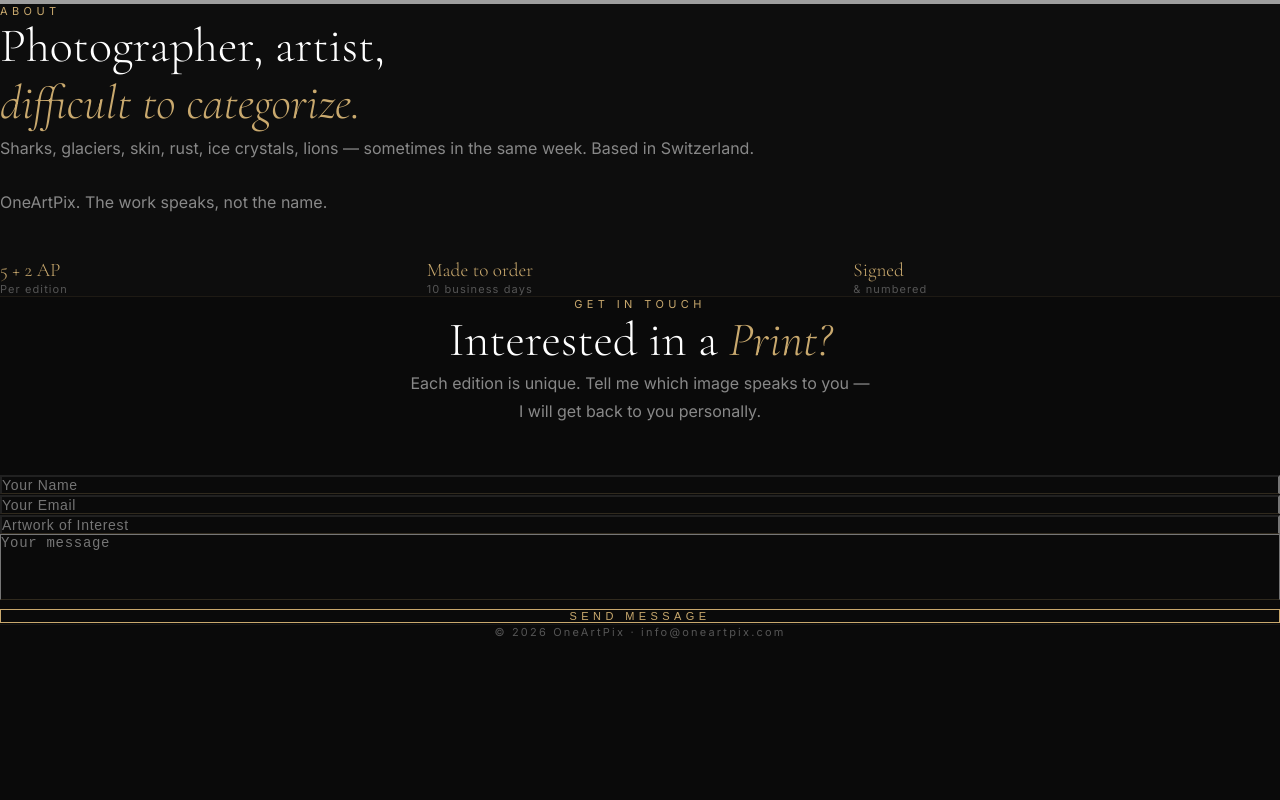
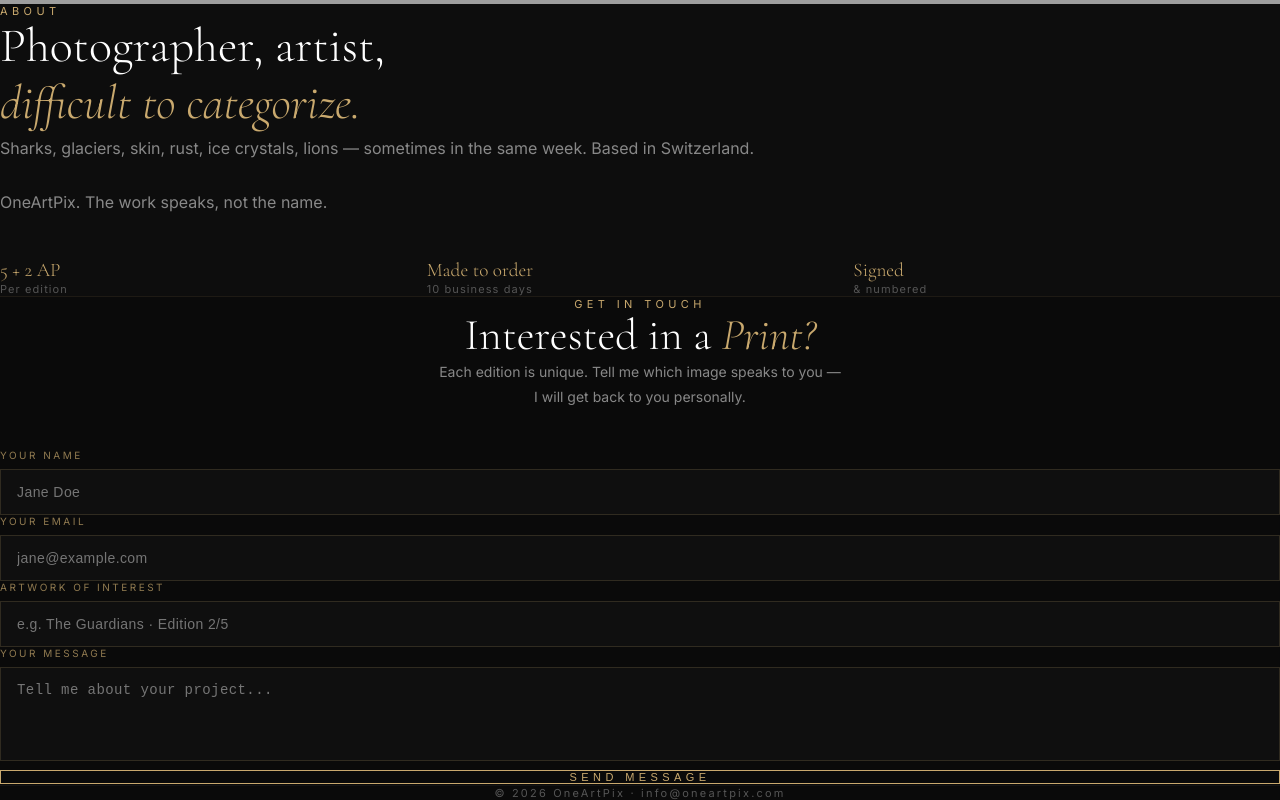
Before and after one commit to BCMED74/oneartpix-v2, a Next.js app: page / in a window 1280 px wide. Shown: the part 2931-3731 px from the top of the page. Before the commit the page ends 3570 px from the top, so only its background shows below. Built offline with nearby package versions, Linux system fonts and the light colour scheme; grey boxes are pictures that could not be loaded.

Commit message:
Refactor Contact component for improved layout and handling
Updated the Contact component to enhance the form layout and styles. Improved error handling during form submission and adjusted the visual presentation of the contact section.

```diff
--- a/src/components/Contact.tsx
+++ b/src/components/Contact.tsx
@@ -1,107 +1,152 @@
 "use client";
 import { useState } from "react";
 
-/* === CONTACT SECTION === */
+/* ============================================================
+   CONTACT SECTION — OneArtPix
+   Formulaire éditorial luxe · responsive · focus doré
+   NB: l'envoi email réel sera branché dans une passe dédiée
+   (l'appel Formspree ci-dessous est un placeholder pour l'instant)
+   ============================================================ */
 export default function Contact() {
   const [form, setForm] = useState({ name: "", email: "", artwork: "", message: "" });
   const [sent, setSent] = useState(false);
   const [sending, setSending] = useState(false);
 
+  /* === SUBMIT (placeholder — branchement email à venir) === */
   const handleSubmit = async (e: React.FormEvent) => {
     e.preventDefault();
     setSending(true);
-    /* === Send to Formspree or custom API === */
+    try {
       await fetch("https://formspree.io/f/info@oneartpix.com", {
         method: "POST",
         headers: { "Content-Type": "application/json" },
         body: JSON.stringify(form),
       });
+    } catch {
+      /* silencieux pour l'instant */
+    }
     setSending(false);
     setSent(true);
+  };
+
+  /* === STYLE PARTAGÉ DES CHAMPS === */
+  const fieldStyle: React.CSSProperties = {
+    width: "100%",
+    background: "rgba(255,255,255,0.02)",
+    border: "1px solid rgba(201,169,110,0.18)",
+    borderRadius: 0,
+    padding: "14px 16px",
+    color: "#fff",
+    fontSize: "14px",
+    letterSpacing: "0.03em",
+    outline: "none",
+    transition: "border-color 0.3s, background 0.3s",
+  };
+  const labelStyle: React.CSSProperties = {
+    display: "block",
+    marginBottom: "8px",
+    color: "rgba(201,169,110,0.7)",
+    fontSize: "10px",
+    letterSpacing: "0.25em",
+    textTransform: "uppercase",
+  };
+  const onFocus = (e: React.FocusEvent<HTMLInputElement | HTMLTextAreaElement>) => {
+    e.currentTarget.style.borderColor = "#C9A96E";
+    e.currentTarget.style.background = "rgba(201,169,110,0.04)";
+  };
+  const onBlur = (e: React.FocusEvent<HTMLInputElement | HTMLTextAreaElement>) => {
+    e.currentTarget.style.borderColor = "rgba(201,169,110,0.18)";
+    e.currentTarget.style.background = "rgba(255,255,255,0.02)";
   };
 
   return (
     <section
       id="contact"
-      className="py-32 px-8"
+      className="py-24 md:py-32 px-6"
       style={{ background: "#0a0a0a", borderTop: "1px solid rgba(201,169,110,0.1)" }}
     >
-      <div className="max-w-2xl mx-auto text-center">
-        <p
-          className="mb-6 tracking-widest uppercase"
-          style={{ color: "#C9A96E", fontSize: "11px", letterSpacing: "0.4em" }}
-        >
+      <div className="max-w-xl mx-auto">
+        {/* === EN-TÊTE === */}
+        <div className="text-center">
+          <p className="mb-5 tracking-widest uppercase"
+             style={{ color: "#C9A96E", fontSize: "11px", letterSpacing: "0.4em" }}>
             Get in Touch
           </p>
-        <h2
-          className="font-display mb-6"
-          style={{ fontSize: "clamp(1.8rem, 4vw, 3rem)", fontWeight: 300, color: "#fff" }}
-        >
-          Interested in a{" "}
-          <em style={{ color: "#C9A96E" }}>Print?</em>
+          <h2 className="font-display mb-5"
+              style={{ fontSize: "clamp(1.8rem, 3.5vw, 2.75rem)", fontWeight: 300, color: "#fff", lineHeight: 1.1 }}>
+            Interested in a <em style={{ color: "#C9A96E" }}>Print?</em>
           </h2>
-        <p style={{ color: "#888", marginBottom: "48px", lineHeight: 1.8 }}>
+          <p style={{ color: "#888", marginBottom: "40px", lineHeight: 1.8, fontSize: "14px" }}>
             Each edition is unique. Tell me which image speaks to you —<br />
             I will get back to you personally.
           </p>
+        </div>
 
+        {/* === FORMULAIRE / CONFIRMATION === */}
         {sent ? (
-          <div style={{ color: "#C9A96E", fontSize: "14px", letterSpacing: "0.2em", padding: "40px 0" }}>
+          <div style={{
+            color: "#C9A96E", fontSize: "14px", letterSpacing: "0.2em",
+            padding: "48px 0", textAlign: "center",
+            border: "1px solid rgba(201,169,110,0.2)",
+          }}>
             ✦ Message received. I will be in touch shortly.
           </div>
         ) : (
-          <form onSubmit={handleSubmit} className="space-y-4 text-left">
-            {[
-              { key: "name", label: "Your Name", type: "text" },
-              { key: "email", label: "Your Email", type: "email" },
-              { key: "artwork", label: "Artwork of Interest", type: "text" },
-            ].map(({ key, label, type }) => (
-              <div key={key}>
+          <form onSubmit={handleSubmit} className="text-left">
+            {/* Nom + Email côte à côte (empilés sur mobile) */}
+            <div className="grid grid-cols-1 md:grid-cols-2 gap-5 mb-5">
+              <div>
+                <label style={labelStyle}>Your Name</label>
                 <input
-                  type={type}
-                  placeholder={label}
-                  required
-                  value={form[key as keyof typeof form]}
-                  onChange={(e) => setForm({ ...form, [key]: e.target.value })}
-                  className="w-full bg-transparent py-4 px-0 text-white placeholder-gray-600 focus:outline-none"
-                  style={{
-                    borderBottom: "1px solid rgba(201,169,110,0.2)",
-                    fontSize: "14px",
-                    letterSpacing: "0.05em",
-                    transition: "border-color 0.3s",
-                  }}
-                  onFocus={(e) => (e.currentTarget.style.borderBottomColor = "#C9A96E")}
-                  onBlur={(e) => (e.currentTarget.style.borderBottomColor = "rgba(201,169,110,0.2)")}
+                  type="text" required placeholder="Jane Doe"
+                  value={form.name}
+                  onChange={(e) => setForm({ ...form, name: e.target.value })}
+                  style={fieldStyle} onFocus={onFocus} onBlur={onBlur}
                 />
               </div>
-            ))}
+              <div>
+                <label style={labelStyle}>Your Email</label>
+                <input
+                  type="email" required placeholder="jane@example.com"
+                  value={form.email}
+                  onChange={(e) => setForm({ ...form, email: e.target.value })}
+                  style={fieldStyle} onFocus={onFocus} onBlur={onBlur}
+                />
+              </div>
+            </div>
+
+            {/* Œuvre concernée */}
+            <div className="mb-5">
+              <label style={labelStyle}>Artwork of Interest</label>
+              <input
+                type="text" placeholder="e.g. The Guardians · Edition 2/5"
+                value={form.artwork}
+                onChange={(e) => setForm({ ...form, artwork: e.target.value })}
+                style={fieldStyle} onFocus={onFocus} onBlur={onBlur}
+              />
+            </div>
+
+            {/* Message */}
+            <div className="mb-8">
+              <label style={labelStyle}>Your Message</label>
               <textarea
-              placeholder="Your message"
-              rows={4}
+                rows={4} placeholder="Tell me about your project..."
                 value={form.message}
                 onChange={(e) => setForm({ ...form, message: e.target.value })}
-              className="w-full bg-transparent py-4 px-0 text-white placeholder-gray-600 focus:outline-none resize-none"
-              style={{
-                borderBottom: "1px solid rgba(201,169,110,0.2)",
-                fontSize: "14px",
-                letterSpacing: "0.05em",
-              }}
-              onFocus={(e) => (e.currentTarget.style.borderBottomColor = "#C9A96E")}
-              onBlur={(e) => (e.currentTarget.style.borderBottomColor = "rgba(201,169,110,0.2)")}
+                style={{ ...fieldStyle, resize: "none" }}
+                onFocus={onFocus} onBlur={onBlur}
               />
-            <div className="pt-8">
+            </div>
+
+            {/* Bouton */}
             <button
-                type="submit"
-                disabled={sending}
+              type="submit" disabled={sending}
               className="w-full py-5 transition-all duration-500"
               style={{
-                  background: "transparent",
-                  border: "1px solid #C9A96E",
-                  color: "#C9A96E",
-                  fontSize: "11px",
-                  letterSpacing: "0.4em",
-                  textTransform: "uppercase",
-                  cursor: "pointer",
+                background: "transparent", border: "1px solid #C9A96E",
+                borderRadius: 0, color: "#C9A96E",
+                fontSize: "11px", letterSpacing: "0.4em",
+                textTransform: "uppercase", cursor: "pointer",
               }}
               onMouseEnter={(e) => {
                 (e.currentTarget as HTMLElement).style.background = "#C9A96E";
@@ -114,15 +159,11 @@ export default function Contact() {
             >
               {sending ? "Sending..." : "Send Message"}
             </button>
-            </div>
           </form>
         )}
 
-        {/* Footer */}
-        <div
-          className="mt-20 pt-8 text-center"
-          style={{ borderTop: "1px solid rgba(255,255,255,0.05)" }}
-        >
+        {/* === PIED DE PAGE === */}
+        <div className="mt-20 pt-8 text-center" style={{ borderTop: "1px solid rgba(255,255,255,0.05)" }}>
           <p style={{ color: "#555", fontSize: "11px", letterSpacing: "0.2em" }}>
             © 2026 OneArtPix · info@oneartpix.com
           </p>
```
Lines whose indentation alone changed are shown as unchanged.
